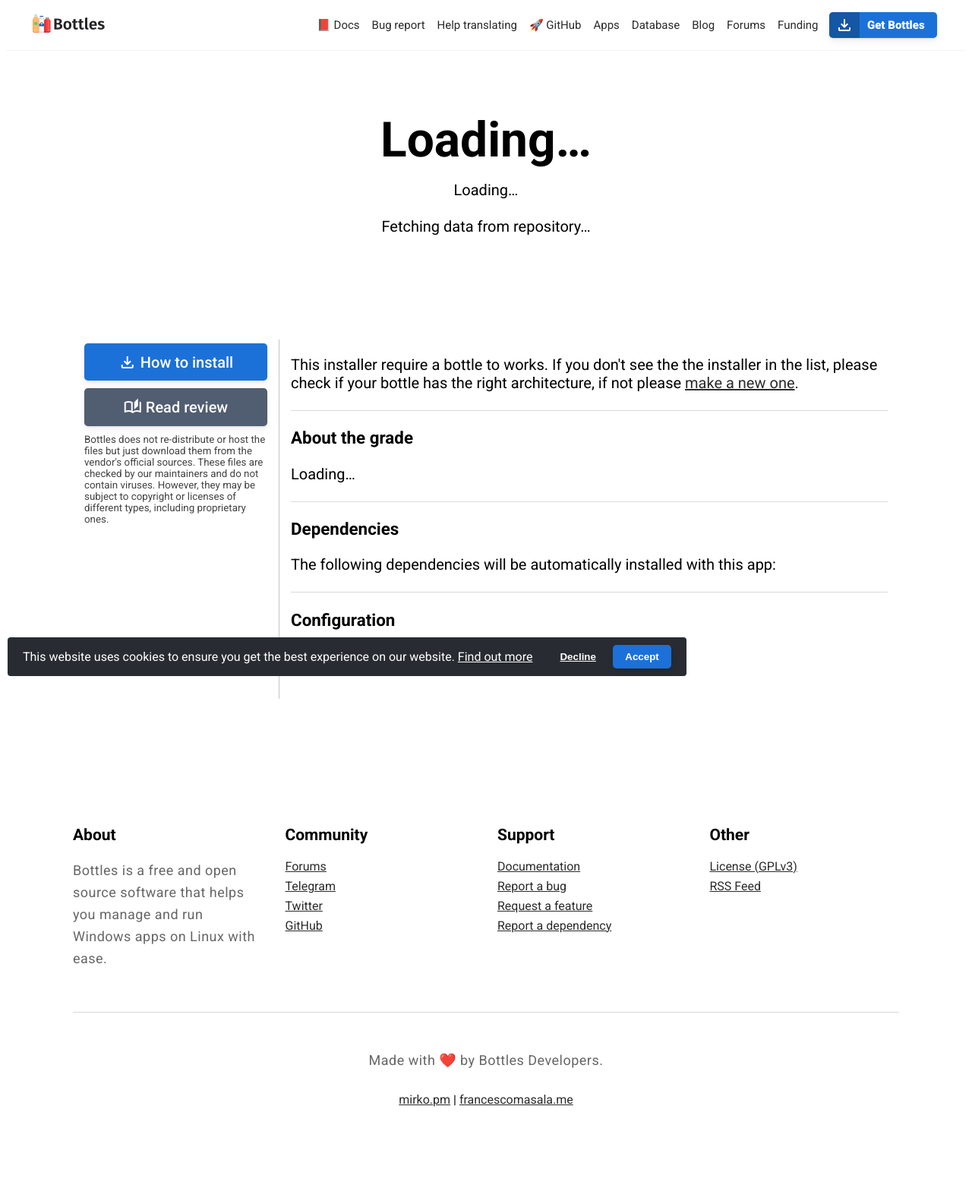
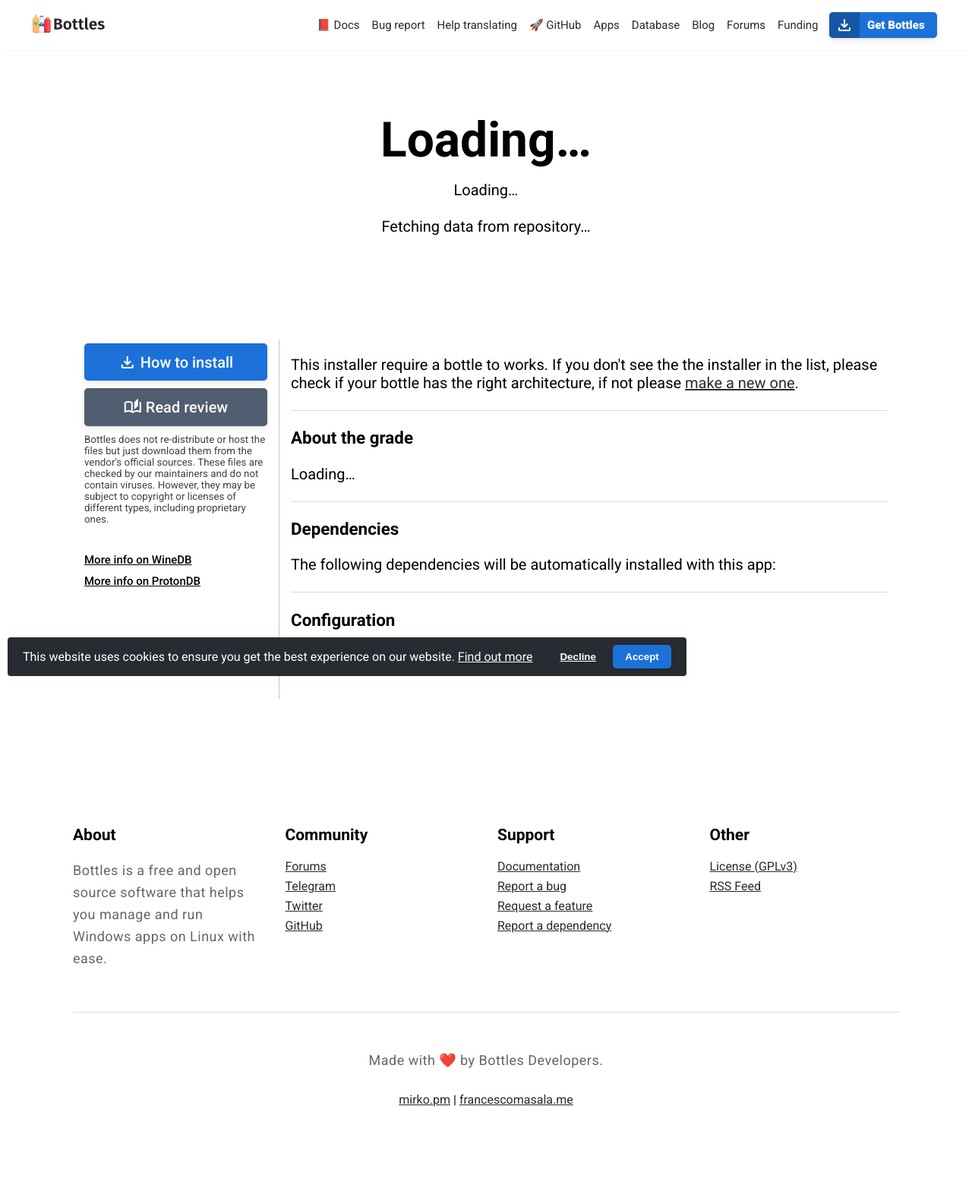
Before and after one commit to bottlesdevs/website, a Jekyll site: the page built from app.md, in a window 1280 px wide. Shown: the whole page at 76% size. Built offline with Jekyll 4.4.1, drawn with Linux system fonts in a browser that asks for light colours; nearby versions of some CDN libraries; comment, search, counter and statistics services are not loaded.

Commit message:
add WineDB/ProtonDB refs

```diff
--- a/app.md
+++ b/app.md
@@ -30,6 +30,9 @@
             checked by our maintainers and do not contain viruses. However,
             they may be subject to copyright or licenses of different types,
             including proprietary ones.</small>
+            <hr />
+            <a class="button small link" href="#" id="app_winedb" target="_blank">More info on WineDB</a>
+            <a class="button small link" href="#" id="app_protondb" target="_blank">More info on ProtonDB</a>
         </aside>
         <section>
             <p>This installer require a <b id="app_arch_req"></b> bottle to works.
@@ -128,6 +131,8 @@
                 } else {
                     document.getElementById('app_review').setAttribute('disabled', 'disabled');
                 }
+                document.getElementById('app_winedb').setAttribute('href', `https://www.winehq.org/search?q=${entry['Name']}`);
+                document.getElementById('app_protondb').setAttribute('href', `https://www.protondb.com/search?q=${entry['Name']}`);
                 document.getElementById('app_arch_req').innerHTML = architectures[entry['Arch']];
                 document.getElementById('app_grade_ex').innerHTML = app['Grade'];
                 document.getElementById('app_grade_description').innerHTML = grade_descriptions[app['Grade']];
--- a/assets/css/style.css
+++ b/assets/css/style.css
@@ -1290,6 +1290,12 @@
     font-size: 36px;
 }
 
+.button.small {
+    font-size: 15px;
+    padding: 0;
+    justify-content: start;
+}
+
 @media screen and (max-width: 745px) {
     footer .grid {
         display: flex;
```
